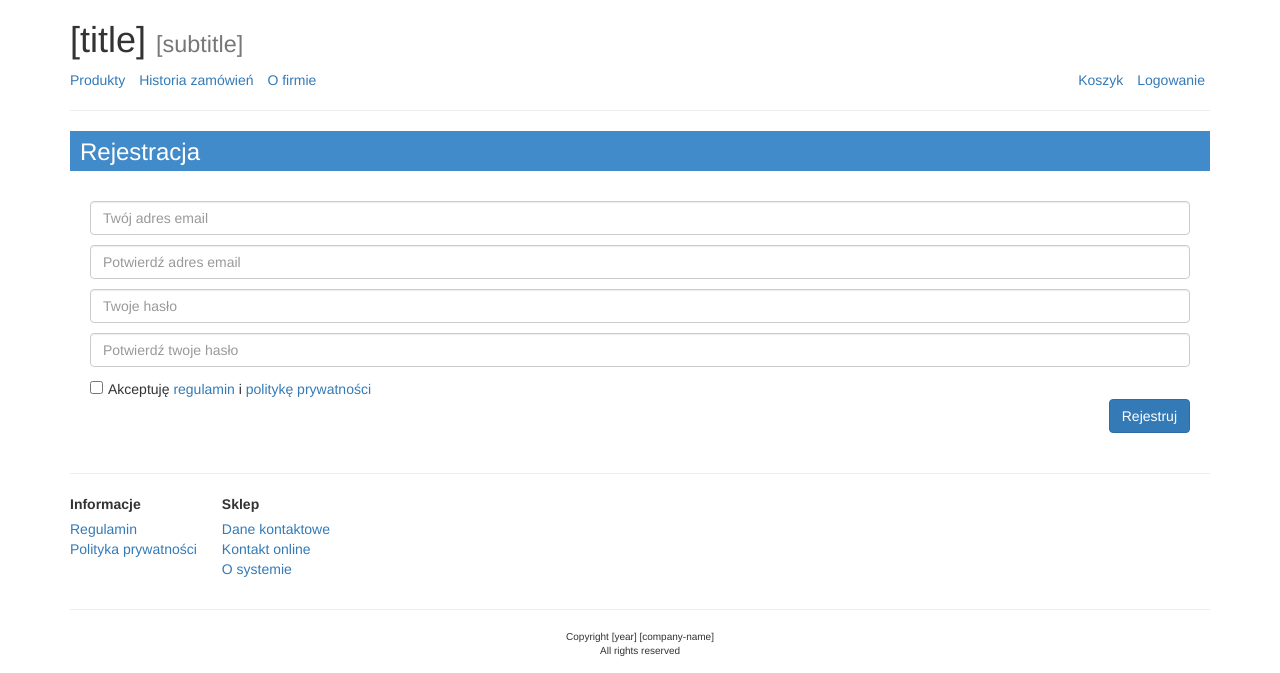
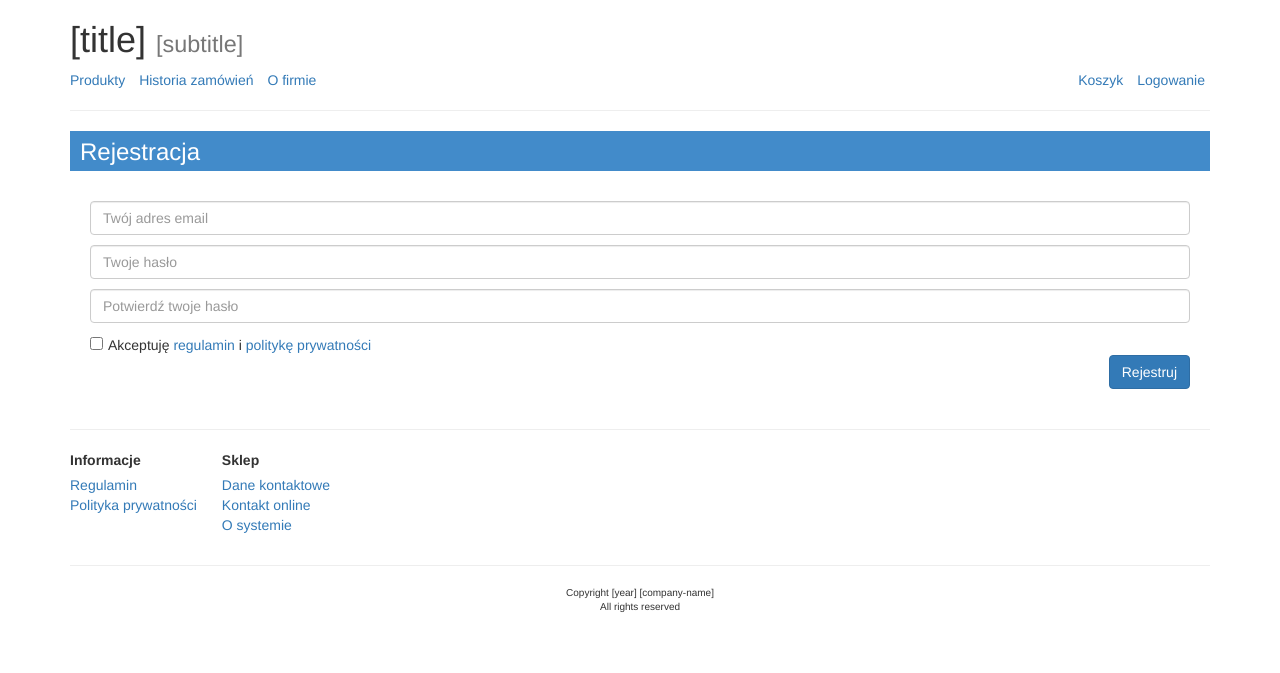
Before and after one commit to airlog/absklep, a Flask app: page /auth/signup in a window 1280 px wide. Shown: the top 673 px of the page. Run offline with Flask 2, Linux system fonts and the light colour scheme; some libraries are stand-ins or nearby versions.

Commit message:
poprawione logowanie

```diff
--- a/absklep/__init__.py
+++ b/absklep/__init__.py
@@ -1,8 +1,9 @@
 
-from flask import Flask, request, render_template
+from flask import Flask, request, render_template, flash, url_for, redirect
 from flask.ext.sqlalchemy import SQLAlchemy
 from flask.ext.login import LoginManager, login_user, current_user
 
+from random import randint
 
 __version__ = "0.1.0"
 
@@ -28,23 +29,39 @@ login_manager.init_app(app)
 success = "Zostałeś zarejestrowany!"
 fail = "Podany email już istnieje."
 
+@app.route('/')
+@app.route('/products/')
+def index():
+    from jinja2 import Markup
+    from markdown import markdown
+    if current_user.is_authenticated():
+        return render_template('loggedin.html',
+                           lorem=Markup(markdown(lorem, output='html5')),
+                           random=randint(0, 0xFFFFFFFF),
+                           logform=absklep.forms.Login(),
+                           user = current_user.email)
+    return render_template('index.html',
+                           lorem=Markup(markdown(lorem, output='html5')),
+                           random=randint(0, 0xFFFFFFFF),
+                           logform=absklep.forms.Login())
+
 
 @app.route("/auth/signup", methods=['GET', 'POST'])
 def register():
     from absklep.models import Customer
 
     form = absklep.forms.Register(request.form)
+
     if form.validate_on_submit():
-
         if app.db.session.query(Customer).filter(Customer.email == form.email.data).scalar() is None:
             customer = Customer(str(form.email.data), str(form.pas.data))
             app.db.session.add(customer)
             app.db.session.commit()
-
-            return success
-
-        return render_template('auth/signup.html', form=form, message=fail)
-    return render_template('auth/signup.html', form=form, message='')
+            #flash('Zostałeś zarejestrowany!')
+            return redirect(url_for('login'))
+        flash('Podany email już istnieje.')
+        return render_template('auth/signup.html', form=form, logform=absklep.forms.Login(), message='')
+    return render_template('auth/signup.html', form=form, logform=absklep.forms.Login(), message='')
 
 
 @app.route("/auth/signin", methods=['GET', 'POST'])
@@ -52,14 +69,17 @@ def login():
     from absklep.models import Customer
 
     form = absklep.forms.Login(request.form)
+
     if form.validate_on_submit():
+
         user = app.db.session.query(Customer).filter(Customer.email == form.email.data).first()
         if user is not None:
             if not user.verify_password(form.pas.data):
                 return render_template('index.html', form=form, message='haslo nieprawidlowe')
             if login_user(user, remember=form.remember.data):
-                return 'Witaj, ' + str(current_user.email)
-    return render_template('index.html', form=form, message='')
+                return render_template('loggedin.html', user=current_user.email, logform=form, mmessage='')
+        return fail
+    return render_template('index.html', logform=form, message='')
 
 
 @login_manager.user_loader
--- a/absklep/forms.py
+++ b/absklep/forms.py
@@ -5,14 +5,13 @@ from wtforms import validators
 
 
 class Register(Form):
-    email = TextField('Email ', [validators.Required(), validators.Email()])
-    pas = PasswordField('Haslo ', [validators.Required(),
-                                   validators.Length(min=6, max=20, message='hasło musi mieć od 8 do 20 znaków')])
-    accept = BooleanField('Zgadzam się na regulamin', [validators.Required(message='musisz zaakceptować regulamin')])
+    email = TextField('Email ', [])
+    pas = PasswordField('Haslo ', [])
+    rep = PasswordField('Potwierdz haslo ', [])
+    accept = BooleanField('Zgadzam się na regulamin', [])
 
 
 class Login(Form):
-    email = TextField('Email ', [validators.Required(), validators.Email()])
-    pas = PasswordField('Haslo ', [validators.Required(),
-                                   validators.Length(min=6, max=20, message='hasło musi mieć od 8 do 20 znaków')])
+    email = TextField('Email ', [])
+    pas = PasswordField('Haslo ', [])
     remember = BooleanField('Zapamietaj mnie', [])
--- a/absklep/templates/auth/signup.html
+++ b/absklep/templates/auth/signup.html
@@ -5,16 +5,13 @@
 	<div class="fullscreen-border">
         <h3 class="pull-left" style="color: white; margin-top: 3px; margin-left: 5px;">Rejestracja</h3>
     </div>
-        <form class="form-horizontal" role="form" action="" method="POST">
-            <div class="margined"><input type="email" class="form-control" name="email" placeholder="Twój adres email" required="true" name="email"></div>
-            <div class="margined"><input type="email" class="form-control" name="confirm-email" placeholder="Potwierdź adres email" required="true"></div>
-            <div class="margined"><input type="password" class="form-control" name="password" placeholder="Twoje hasło" required="true" name="pas"></div>
-            <div class="margined"><input type="password" class="form-control" name="confirm-password" placeholder="Potwierdź twoje hasło" required="true"></div>
-            <div class="margined">
-                <input type="checkbox" name="tos-accepted" required="true" name="accept"><span style="margin-left: 5px;">Akceptuję <a>regulamin</a> i <a>politykę prywatności</a></span></input>
-                <div>
-                    <div class="text-right"><button type="submit" class="btn btn-primary" onclick="registerForm.onPreRegister()">Rejestruj</button></div>
-                </div>
+      <form method="POST" class="form-horizontal" role="form" action="">
+        {{ form.csrf_token }}
+        <div class="margined">{{ form.email(type="email", class="form-control", placeholder="Twój adres email", required="true") }}</div>
+        <div class="margined">{{ form.pas(type="password", class="form-control", placeholder="Twoje hasło", required="true") }}</div>
+        <div class="margined">{{ form.rep(type="password", class="form-control", placeholder="Potwierdź twoje hasło", required="true") }}</div>
+        <div class="margined">{{ form.accept ( type="checkbox", required="true") }}<span style="margin-left: 5px;">Akceptuję <a>regulamin</a> i <a>politykę prywatności</a></span>
+            <div class="text-right"><input type="submit" value="Rejestruj" class="btn btn-primary"></div>
         </div>
       </form>
 </div>
--- a/absklep/templates/index.html
+++ b/absklep/templates/index.html
@@ -51,15 +51,15 @@
             <button type="button" class="close" style="font-size: 32px;" aria-hidden="true" onclick="loginForm.hide()">&times;</button>
         </div>
         <form class="form-horizontal" role="form" action="/auth/signin" method="POST">
-            <div class="margined"><input type="email" class="form-control" placeholder="Twój adres email" name="email"></div>
-            <div class="margined"><input type="password" class="form-control" placeholder="Twoje hasło" name="pas"></div>
-            <div class="margined">
-                <input type="checkbox" name="remember"><span style="margin-left: 5px;">Zapamiętaj mnie</span></input>
-                <div>
-                    <div class="text-right"><button type="submit" class="btn btn-primary">Zaloguj</button></div>
-                </div>
-                <span>Jeśli nie masz konta możesz się <a href="/auth/signup">zarejestrować</a>. To jest darmowe!</span>
-            </div>
+			{{ logform.csrf_token }}
+            <div class="margined">{{ logform.email(type="email", class="form-control", placeholder="Twój adres email") }}</div>
+            <div class="margined">{{ logform.pas(type="password", class="form-control", placeholder="Twoje hasło") }}</div>
+            <div class="margined">{{ logform.remember(type="checkbox") }} <span style="margin-left: 5px;">Zapamiętaj mnie</span></div>
+
+                    <div class="text-right"><input type="submit" class="btn btn-primary" value="Zaloguj"></div>
+
+                <div><span>Jeśli nie masz konta możesz się <a href="/auth/signup">zarejestrować</a>. To jest darmowe!</span></div>
+
         </form>
     </div>
 {% endblock %}
--- /dev/null
+++ b/absklep/templates/loggedin.html
@@ -0,0 +1,5 @@
+{% extends 'index.html' %}
+
+{% block menuRight %}
+      <li>{{ user }}</li>
+{% endblock %}
```
Also changed, not shown: absklep/views.py (+3 -6 lines). Lines whose indentation alone changed are shown as unchanged.
